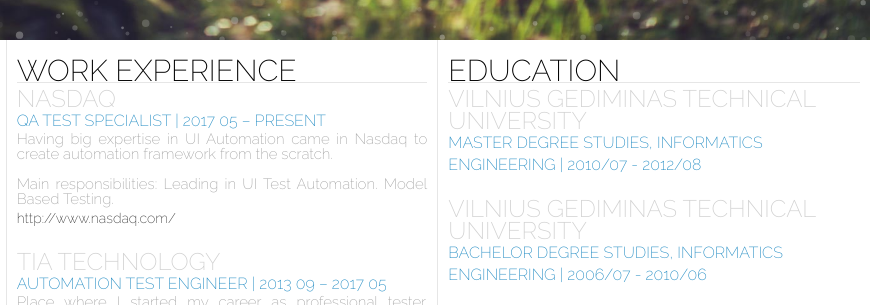
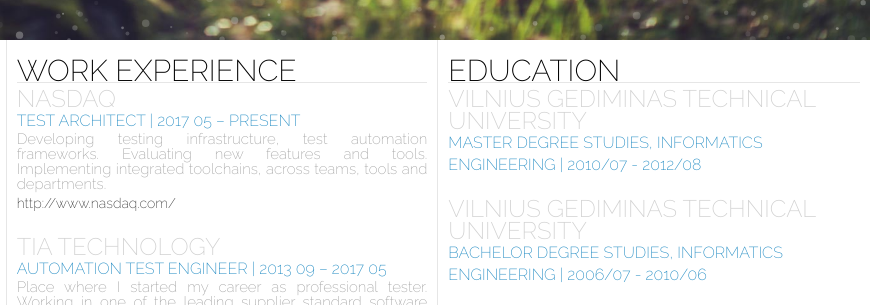
Before and after one commit to whoisaj/whoisaj.github.io, a website with bundled scripts: page index.html in a window 1280 px wide. Shown: the part 760-1065 px from the top of the page, 410-1280 px from the left. Built offline with nearby package versions, Linux system fonts and the light colour scheme; a web font is replaced by a local one.

Commit message:
Update index.html
Updating job title

```diff
--- a/index.html
+++ b/index.html
@@ -129,10 +129,8 @@
 
 						<div id="resume-text-h1">Work experience</div>
                         <div id="resume-text-h2">Nasdaq</div>
-                        <div id="resume-text-h3">QA Test Specialist | 2017 05 – present</div>
-                        <div id="resume-text-h4">Having big expertise in UI Automation came in Nasdaq to create automation framework from the scratch.
-                            <br>
-                            <br> Main responsibilities: Leading in UI Test Automation. Model Based Testing.
+                        <div id="resume-text-h3">Test Architect | 2017 05 – present</div>
+                        <div id="resume-text-h4">Developing testing infrastructure, test automation frameworks. Evaluating new features and tools. Implementing integrated  toolchains, across teams, tools and departments.
                         </div>
                         <div id="resume-text-h5">http://www.nasdaq.com/</div>
                         <br>
```
